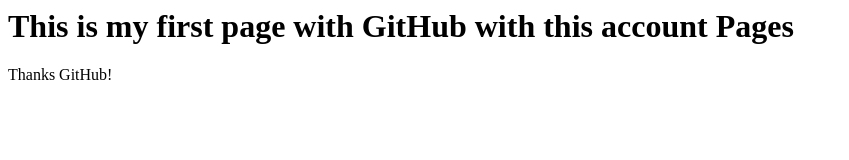
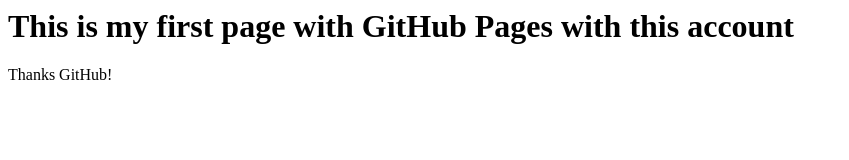
Before and after one commit to VincentMIT2024/ProjetCRM2024, a plain HTML site: page index.html in a window 1280 px wide. Shown: the whole page, without its empty margins (0-849 px from the left). Drawn offline with Linux system fonts and the light colour scheme.

Commit message:
Correction du texte index.html

```diff
--- a/index.html
+++ b/index.html
@@ -1,4 +1,4 @@
 <html>
-<h1>	This	is	my	first	page	with	GitHub with this account	Pages	</h1>
+<h1>	This	is	my	first	page	with	GitHub Pages with this account	</h1>
 <p>Thanks	GitHub!</p>
 </html>
```
